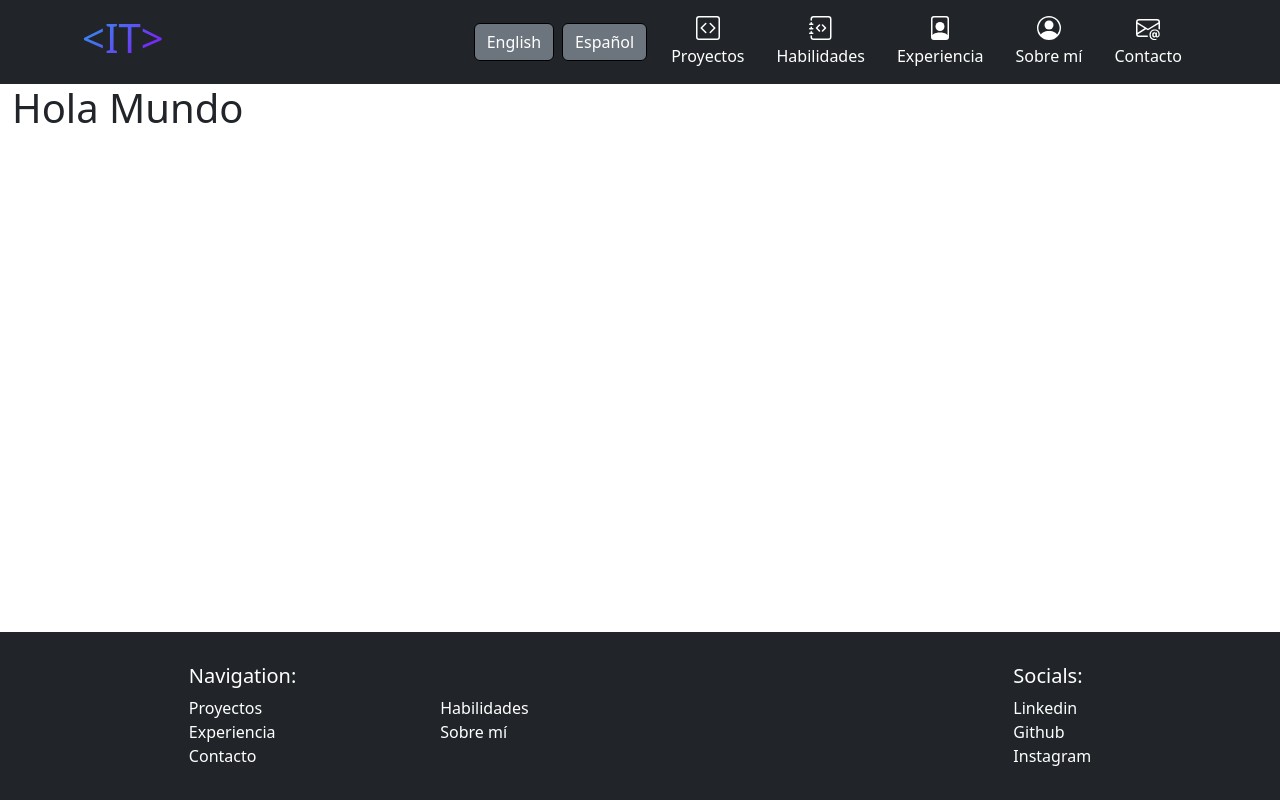
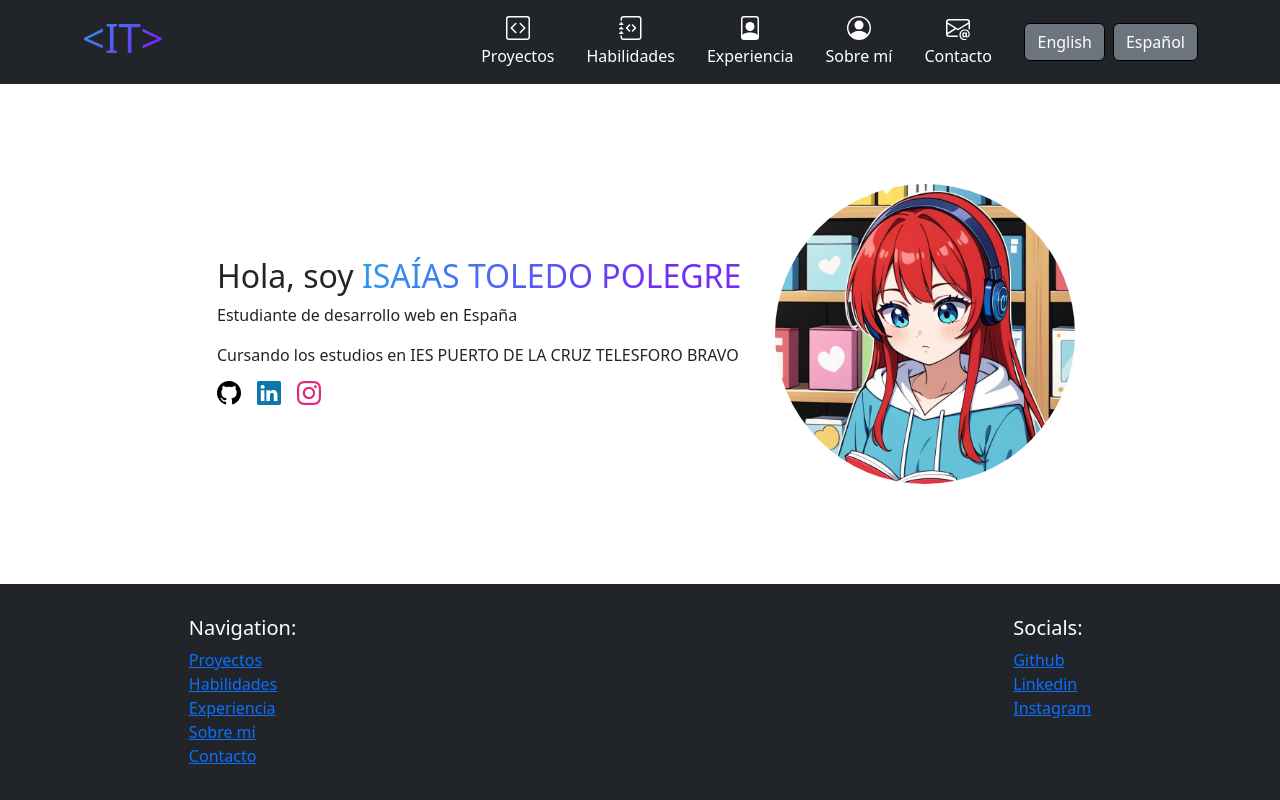
Before and after one commit to IsaiasTolP/Proyecto-personal-portfolio, a Vue app in the folder personal-portfolio/: page / in a window 1280 px wide. Built offline with nearby package versions, Linux system fonts and the light colour scheme.

Commit message:
Se termina el primer apartado de 1 a 5

```diff
--- a/personal-portfolio/package.json
+++ b/personal-portfolio/package.json
@@ -9,6 +9,7 @@
     "preview": "vite preview"
   },
   "dependencies": {
+    "pinia": "^2.2.6",
     "vue": "^3.5.12",
     "vue-i18n": "^10.0.4",
     "vue-router": "^4.4.5"
--- a/personal-portfolio/src/components/footer.vue
+++ b/personal-portfolio/src/components/footer.vue
@@ -4,19 +4,19 @@
             <div class="d-flex flex-column">
                 <h5>Navigation:</h5>
                 <div class="row">
-                    <span class="col-6">{{ $t('projects') }}</span>
-                    <span class="col-6">{{ $t('skills') }}</span>
-                    <span class="col-6">{{ $t('experience') }}</span>
-                    <span class="col-6">{{ $t('aboutme.title') }}</span>
-                    <span class="col-6">{{ $t('contact') }}</span>
+                    <router-link to="/"><span class="col-6">{{ $t('projects') }}</span></router-link>
+                    <router-link to="/"><span class="col-6">{{ $t('skills') }}</span></router-link>
+                    <router-link to="/"><span class="col-6">{{ $t('experience') }}</span></router-link>
+                    <router-link to="/aboutme"><span class="col-6">{{ $t('aboutme.title') }}</span></router-link>
+                    <router-link to="/"><span class="col-6">{{ $t('contact') }}</span></router-link>
                 </div>
 
             </div>
             <div class="d-flex flex-column">
                 <h5>Socials:</h5>
-                <span>Linkedin</span>
-                <span>Github</span>
-                <span>Instagram</span>
+                <a href="https://github.com/IsaiasTolP"><span>Github</span></a>
+                <a href="https://www.linkedin.com/in/isa%C3%ADas-t-70906030b/"><span>Linkedin</span></a>
+                <a href="https://www.instagram.com/isaias_tdp/"><span>Instagram</span></a>
             </div>
         </div>
     </footer>
--- a/personal-portfolio/src/components/header.vue
+++ b/personal-portfolio/src/components/header.vue
@@ -2,14 +2,12 @@
     <header>
         <div class="px-3 py-2 bg-dark text-white">
             <div class="container">
-                <div class="d-flex flex-wrap align-items-center justify-content-center justify-content-lg-start">
-                    <router-link to="/" class="d-flex align-items-center my-2 my-lg-0 me-lg-auto text-white text-decoration-none"><h1 id="initials"> &lt;IT&gt; </h1></router-link>
-                    <div class="d-flex gap-2 me-2">
-                        <button class="btn btn-secondary border border-black" @click="switchLanguage('en')">English</button>
-                        <button class="btn btn-secondary border border-black" @click="switchLanguage('es')">Español</button>
-                    </div>
+                <div class="row d-flex flex-wrap align-items-center justify-content-center justify-content-lg-start">
+                    <div class="col-2"><router-link to="/" class="d-flex align-items-center my-2 my-lg-0 me-lg-auto text-white text-decoration-none"><h1 id="initials"> &lt;IT&gt; </h1></router-link></div>
 
-                    <ul class="nav col-12 col-lg-auto my-2 justify-content-center my-md-0 text-small">
+
+                    <div class="col-8">
+                    <ul class="nav col-12 col-lg-auto my-2 justify-content-end my-md-0 text-small">
                         <li><a href="" class="nav-link text-white"><svg xmlns="http://www.w3.org/2000/svg" width="24" height="24" fill="currentColor" class="bi bi-code-square d-block mx-auto mb-1" viewBox="0 0 16 16">
                                 <path d="M14 1a1 1 0 0 1 1 1v12a1 1 0 0 1-1 1H2a1 1 0 0 1-1-1V2a1 1 0 0 1 1-1zM2 0a2 2 0 0 0-2 2v12a2 2 0 0 0 2 2h12a2 2 0 0 0 2-2V2a2 2 0 0 0-2-2z"/>
                                 <path d="M6.854 4.646a.5.5 0 0 1 0 .708L4.207 8l2.647 2.646a.5.5 0 0 1-.708.708l-3-3a.5.5 0 0 1 0-.708l3-3a.5.5 0 0 1 .708 0m2.292 0a.5.5 0 0 0 0 .708L11.793 8l-2.647 2.646a.5.5 0 0 0 .708.708l3-3a.5.5 0 0 0 0-.708l-3-3a.5.5 0 0 0-.708 0"/>
@@ -37,6 +35,11 @@
                                 </svg> {{ $t('contact') }}
                         </a></li>
                     </ul>
+                    </div>
+                    <div class="d-flex gap-2 col-2 justify-content-end">
+                        <button class="btn btn-secondary border border-black" @click="switchLanguage('en')">English</button>
+                        <button class="btn btn-secondary border border-black" @click="switchLanguage('es')">Español</button>
+                    </div>
                 </div>
             </div>
         </div>
--- a/personal-portfolio/src/locals/en.json
+++ b/personal-portfolio/src/locals/en.json
@@ -1,4 +1,9 @@
 {
+    "home": {
+        "greetings": "Hi, I’m",
+        "occupation": "Spanish web development student",
+        "currentlyDoing": "Studying at IES PUERTO DE LA CRUZ TELESFORO BRAVO"
+    },
     "aboutme": {
         "title": "About me",
         "introduction": "Hello! I am a web development student passionate about programming and the digital world in general. I’m always eager to learn from mistakes in order to bring code closer to perfection",
--- a/personal-portfolio/src/locals/es.json
+++ b/personal-portfolio/src/locals/es.json
@@ -1,7 +1,12 @@
 {
+    "home": {
+        "greetings": "Hola, soy",
+        "occupation": "Estudiante de desarrollo web en España",
+        "currentlyDoing": "Cursando los estudios en IES PUERTO DE LA CRUZ TELESFORO BRAVO"
+    },
     "aboutme": {
         "title": "Sobre mí",
-        "introduction": "Hola! Soy un estudiante de desarrollo web apasionado por la programación y el mundo digital en general. Siempre dispuesto a aprender de los errores para intentar acercar la perfección al código",
+        "introduction": "¡Hola! Soy un estudiante de desarrollo web apasionado por la programación y el mundo digital en general. Siempre dispuesto a aprender de los errores para intentar acercar la perfección al código",
         "objectives": {
             "title": "Mis objetivos",
             "text": "Actualmente me encuentro en España y como estudiante de desarrollo de aplicaciones web apunto a convertirme en un desarrollador <i>full stack</i> que reuna todas las necesidades para ejercer el trabajo que se me encargue de la mejor manera posible."
--- a/personal-portfolio/src/views/about.vue
+++ b/personal-portfolio/src/views/about.vue
@@ -1,7 +1,7 @@
 <template>
     <div class="container mt-3">
         <div class="row">
-            <div class="col-4">
+            <div class="col-4 d-flex align-items-center">
                 <img id="pfp" class="border" src="../assets/images/pfp.jpg" alt="Profile Picture">
             </div>
             <div class="col-8">
--- a/personal-portfolio/src/views/home.vue
+++ b/personal-portfolio/src/views/home.vue
@@ -1,5 +1,19 @@
 <template>
-    <h1>Hola Mundo</h1>
+    <div class="container h-100">
+        <div class="row h-100 align-items-center justify-content-center">
+            <div class="col-6">
+                <h2>{{ $t('home.greetings') }} <span id="initials">ISAÍAS TOLEDO POLEGRE</span></h2>
+                <p>{{ $t('home.occupation') }}</p>
+                <span>{{ $t('home.currentlyDoing') }}</span>
+                <div class="col-2 d-flex gap-3 mt-2 justify-content-between">
+                    <a class="text-decoration-none github" href="https://github.com/IsaiasTolP"><i class="bi bi-github icon"></i></a>
+                    <a class="text-decoration-none linkedin" href="https://www.linkedin.com/in/isa%C3%ADas-t-70906030b/"><i class="bi bi-linkedin icon"></i></a>
+                    <a class="text-decoration-none instagram" href="https://www.instagram.com/isaias_tdp/"><i class="bi bi-instagram icon"></i></a>
+                </div>
+            </div>
+            <div class="col-4" id="pfp-container"></div>
+        </div>
+    </div>
 </template>
 
 <script>
@@ -7,3 +21,28 @@
         name: 'Home',
     };
 </script>
+
+<style>
+    .icon {
+        font-size: 24px;
+    }
+
+    .github {
+        color: black;
+    }
+    .linkedin {
+        color: #0e76a8;
+    }
+
+    .instagram {
+        color: #dd2a7b;
+    }
+
+    #pfp-container {
+        border-radius: 50%;
+        background-image: url(../assets/images/pfp.jpg);
+        height: 300px;
+        width: 300px;
+        background-size: cover;
+    }
+</style>
```
Also changed, not shown: 1 other file (tests, documents, lock files or other folders).
